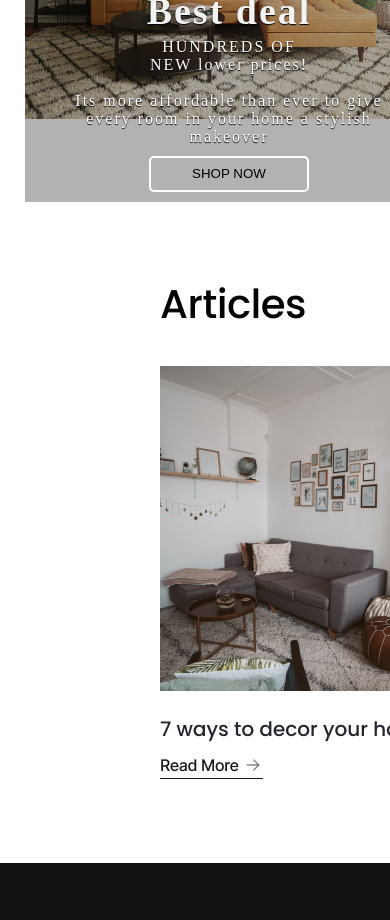
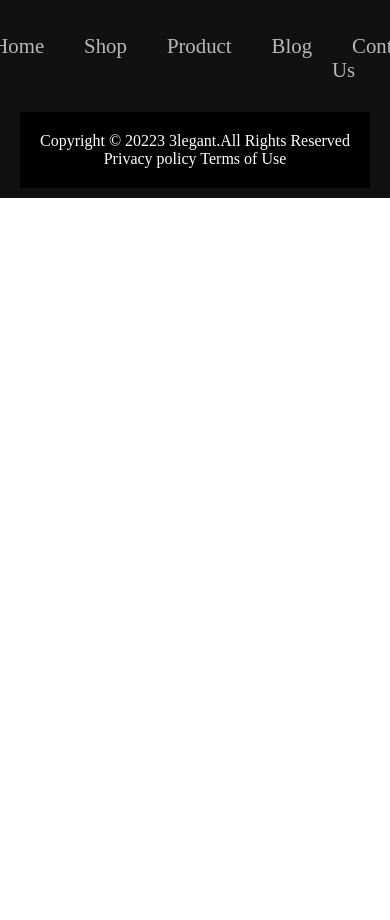
Before and after one commit to KHUSHIBANSAL1604/Task1-BRL, a plain HTML site: page index.html in a window 390 px wide. Shown: the part 2069-2989 px from the top of the page. After the commit the page ends 2267 px from the top, so only its background shows below. Drawn offline with Linux system fonts and the light colour scheme.

Commit message:
new commit

```diff
--- a/index.html
+++ b/index.html
@@ -72,7 +72,7 @@
             <button>Add to cart</button>
         </div>
     </div>
-    <img src="images/Values.png">
+
       <!--banner-->
               <div class="banner">
             <div class="banner-content">
@@ -84,11 +84,12 @@
             </div>
               </div>
             </header>
-      <div class="blogSection">
-        <img src="images/Blog Section.png" alt="">
-      </div>
+
+
+
  <!--footer-->
  <footer>
+    <div class="footer">
  <div class="footercontainer">
     <div class="social-icons">
        <a href="" ><i class="fa-brands fa-square-instagram"></i></a>
@@ -109,6 +110,7 @@
     <p>Copyright &copy; 20223 3legant.All Rights Reserved Privacy policy Terms of Use</p>
 </div>
 </div>
+</div>
  </footer>
 
 
--- a/style.css
+++ b/style.css
@@ -1,3 +1,14 @@
+@media (max-width:786px)
+{
+    .footercontainer{
+flex-direction: column;
+    }
+
+}
+.footercontainer
+{
+    display: flex;
+}
 *{
     margin: 0;
     padding: 0;
```
